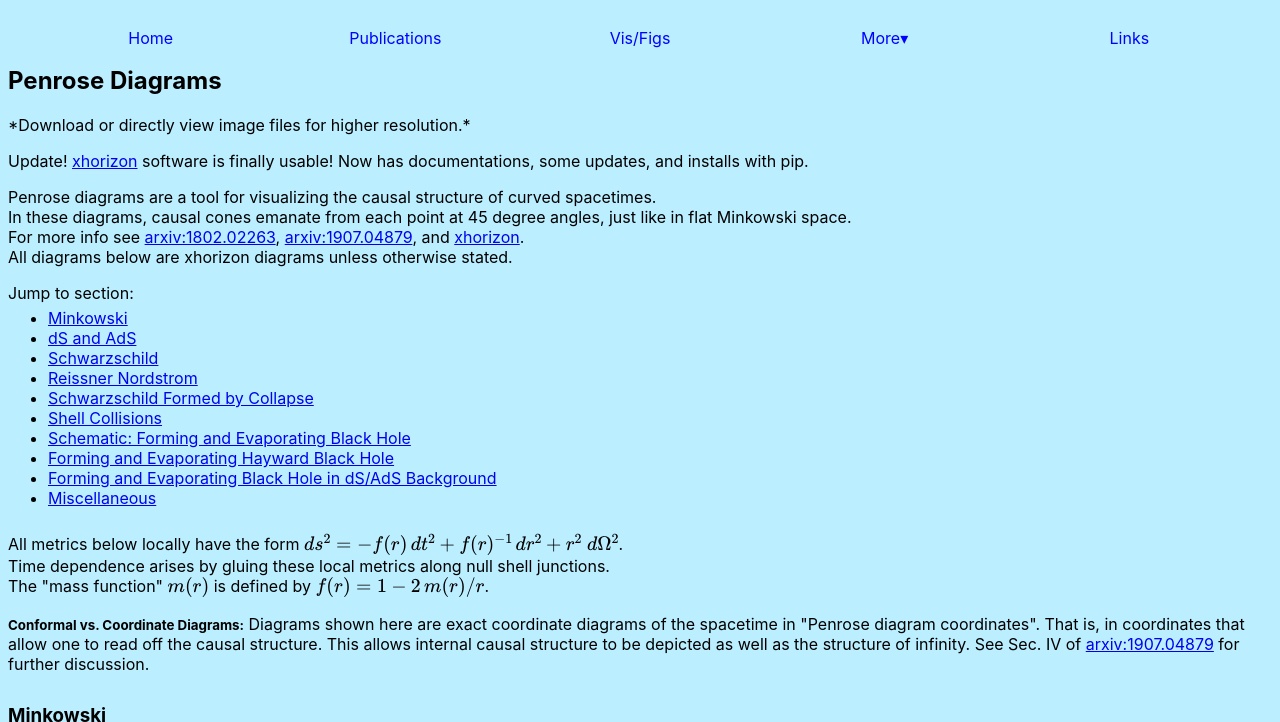
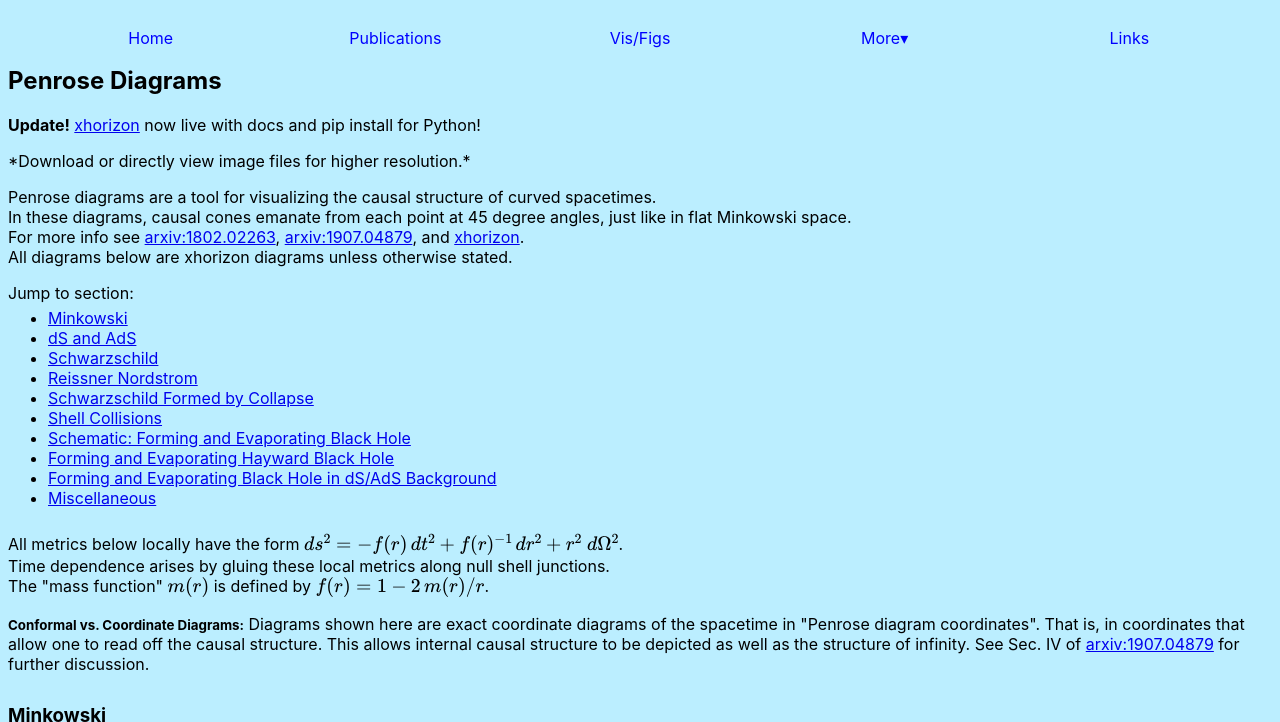
Before and after one commit to jcschindler01/jcschindler01.github.io, a Jekyll site: the page built from vis/penrose/index.html, in a window 1280 px wide and 900 px high, cut to the strip 0-722 px from the top of the window. Built offline with Jekyll 4.4.1, drawn with Linux system fonts in a browser that asks for light colours; comment, search, counter and statistics services are not loaded.

Commit message:
Update index.html

```diff
--- a/vis/penrose/index.html
+++ b/vis/penrose/index.html
@@ -9,9 +9,9 @@ title: "Penrose Diagrams"
 
   <h2>Penrose Diagrams</h2>
 
+  <p><b>Update!</b> <a href="https://xhorizon.readthedocs.io/en/latest/index.html" target="_blank" rel="noopener noreferrer">xhorizon</a> now live with docs and pip install for Python! </p>
+
   <p>*Download or directly view image files for higher resolution.*</p>
-
-  <p>Update! <a href="https://xhorizon.readthedocs.io/en/latest/index.html" target="_blank" rel="noopener noreferrer">xhorizon</a> software is finally usable! Now has documentations, some updates, and installs with pip. </p>
 
   <p>
     Penrose diagrams are a tool for visualizing the causal structure of curved spacetimes.
```
